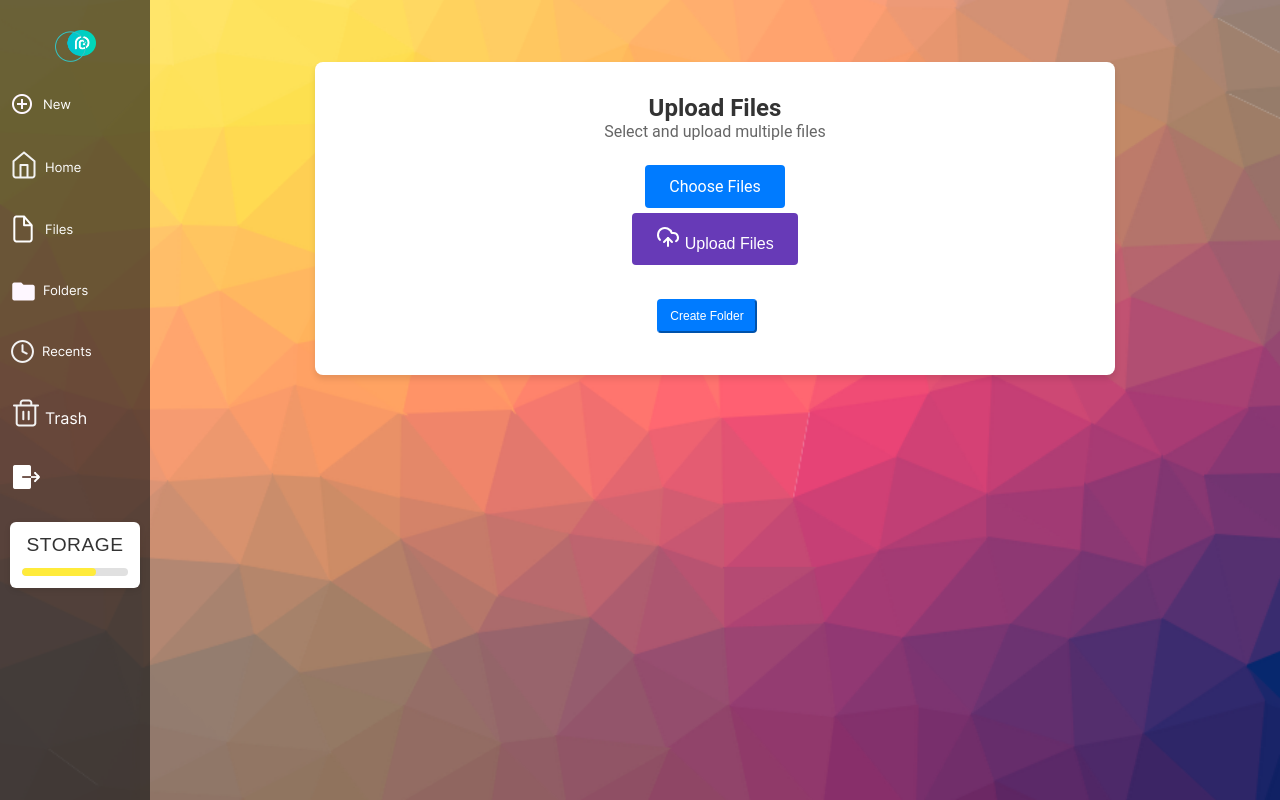
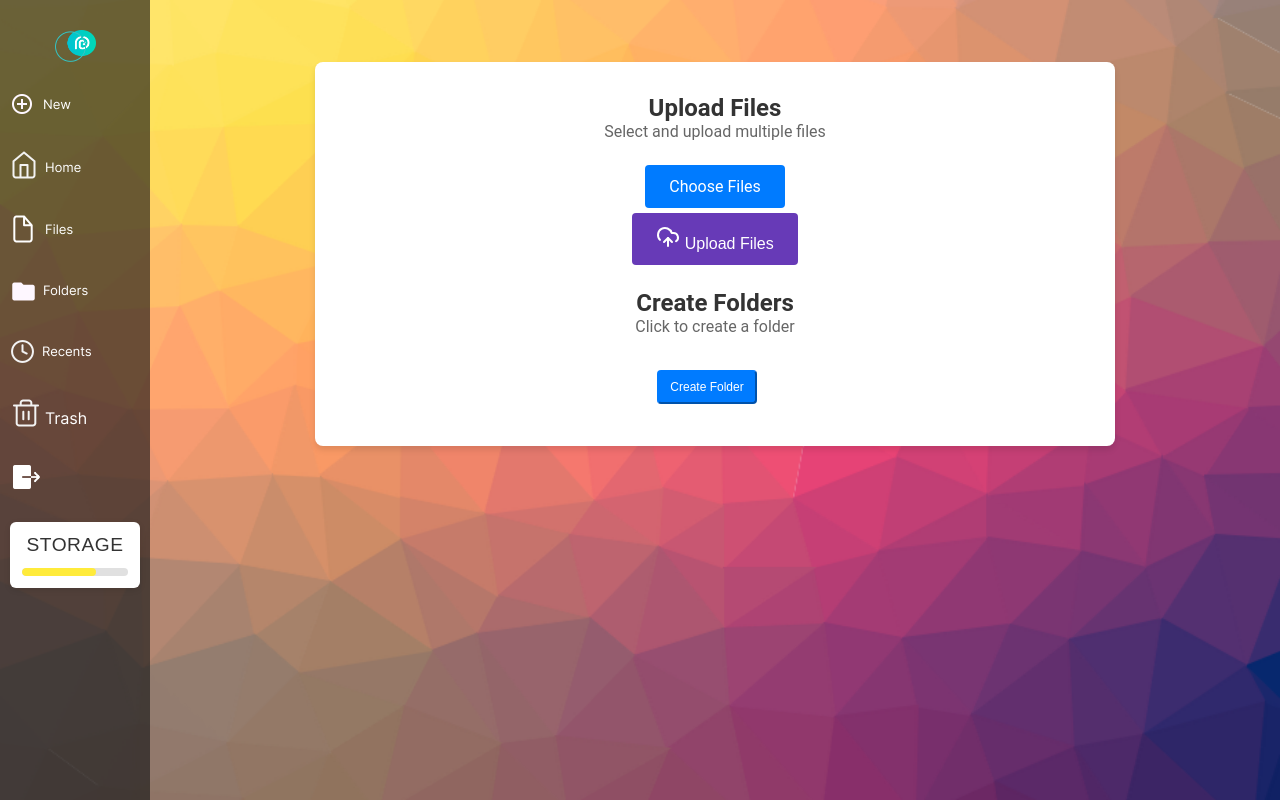
Before and after one commit to Mgridgelabs/moringabox_frontend, a React (Create React App) app: page /dashboard/new in a window 1280 px wide. Built offline with nearby package versions, Linux system fonts and the light colour scheme.

Commit message:
Update New.js

```diff
--- a/src/components/New.js
+++ b/src/components/New.js
@@ -243,7 +243,10 @@ const New = () => {
             ))}
           </div>
         )}
-
+        <div className="upload-header">
+          <h2>Create Folders</h2>
+          <p>Click to create a folder</p>
+        </div>
         <CreateFolder /> {/* Create Folder component */}
       </div>
     </div>
```
